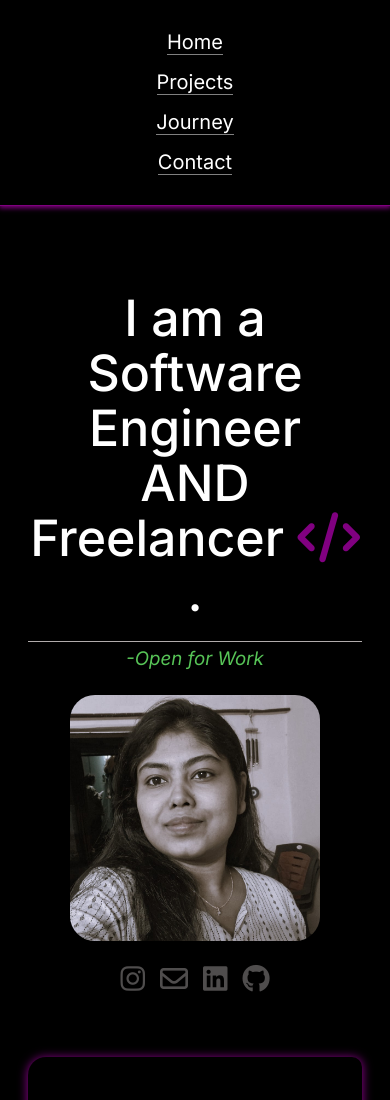
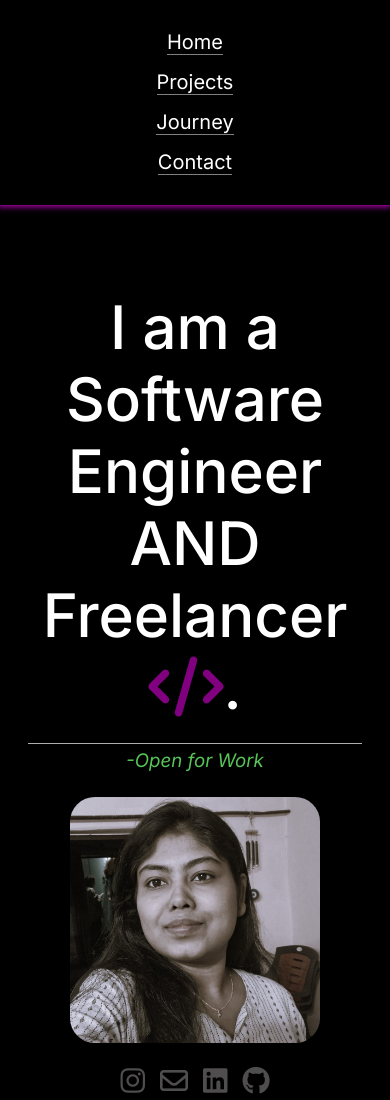
Before and after one commit to Ruposhi-Gorai/responsive-portfolio-check, a plain HTML site: page index.html in a window 390 px wide. Shown: the top 1100 px of the page. Drawn offline with Linux system fonts and the light colour scheme.

Commit message:
responsiveness added

```diff
--- a/css/responsive.css
+++ b/css/responsive.css
@@ -84,6 +84,6 @@
     padding-top: 25px;
   }
   .inner-h h1 {
-    font-size: 50px;
+    font-size: 60px;
   }
 }
--- a/css/style.css
+++ b/css/style.css
@@ -21,7 +21,6 @@ body {
   width: 100%;
   display: flex;
   gap: 20px;
-  /* flex-wrap: wrap; */
   justify-content: space-between;
 }
 .navbar {
@@ -59,7 +58,8 @@ body {
 .inner-h h1 {
   color: var(--color);
   font-size: 60px;
-  line-height: 1.1;
+  padding: 20px 0;
+  line-height: 1.2;
   font-weight: 500;
   padding: 20px 0px;
   box-sizing: border-box;
```
